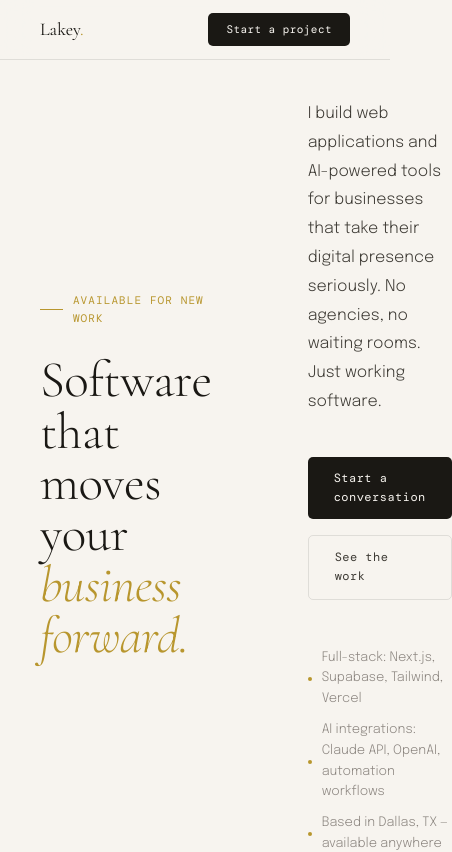
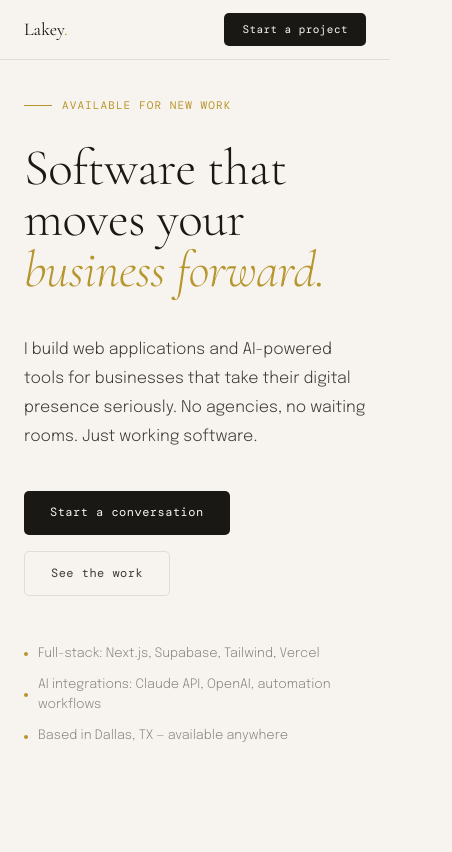
Before and after one commit to nathanlakey/nathan-portfolio, a Next.js app: page / in a window 390 px wide. Shown: the top 852 px of the page, 452 px wide, since content can reach past the window. Built offline with nearby package versions, Linux system fonts and the light colour scheme.

Commit message:
fix: responsive hero grid and mobile layout fixes

```diff
--- a/src/app/globals.css
+++ b/src/app/globals.css
@@ -60,3 +60,37 @@ body {
 .anim-1 { opacity: 0; animation: fadeUp 0.5s ease forwards 0.15s; }
 .anim-2 { opacity: 0; animation: fadeUp 0.6s ease forwards 0.3s;  }
 .anim-3 { opacity: 0; animation: fadeUp 0.6s ease forwards 0.5s;  }
+
+.hero-grid {
+  display: grid;
+  grid-template-columns: 1fr 1fr;
+  gap: 6rem;
+  align-items: center;
+}
+
+@media (max-width: 768px) {
+  .hero-grid {
+    grid-template-columns: 1fr;
+    gap: 2.5rem;
+  }
+}
+
+@media (max-width: 768px) {
+  .work-grid {
+    grid-template-columns: 1fr !important;
+  }
+  .services-layout {
+    grid-template-columns: 1fr !important;
+    gap: 2rem !important;
+  }
+  .contact-layout {
+    grid-template-columns: 1fr !important;
+    gap: 3rem !important;
+  }
+  section {
+    padding: 80px 1.5rem !important;
+  }
+  nav {
+    padding: 0 1.5rem !important;
+  }
+}
--- a/src/components/Hero.tsx
+++ b/src/components/Hero.tsx
@@ -10,12 +10,7 @@ export default function Hero() {
       }}
     >
       <div style={{ maxWidth: '1200px', margin: '0 auto', width: '100%' }}>
-        <div style={{
-          display: 'grid', gridTemplateColumns: '1fr 1fr',
-          gap: '6rem', alignItems: 'center',
-        }}
-          className="hero-grid"
-        >
+        <div className="hero-grid">
           {/* Left — headline */}
           <div>
             <div className="anim-1" style={{
```
